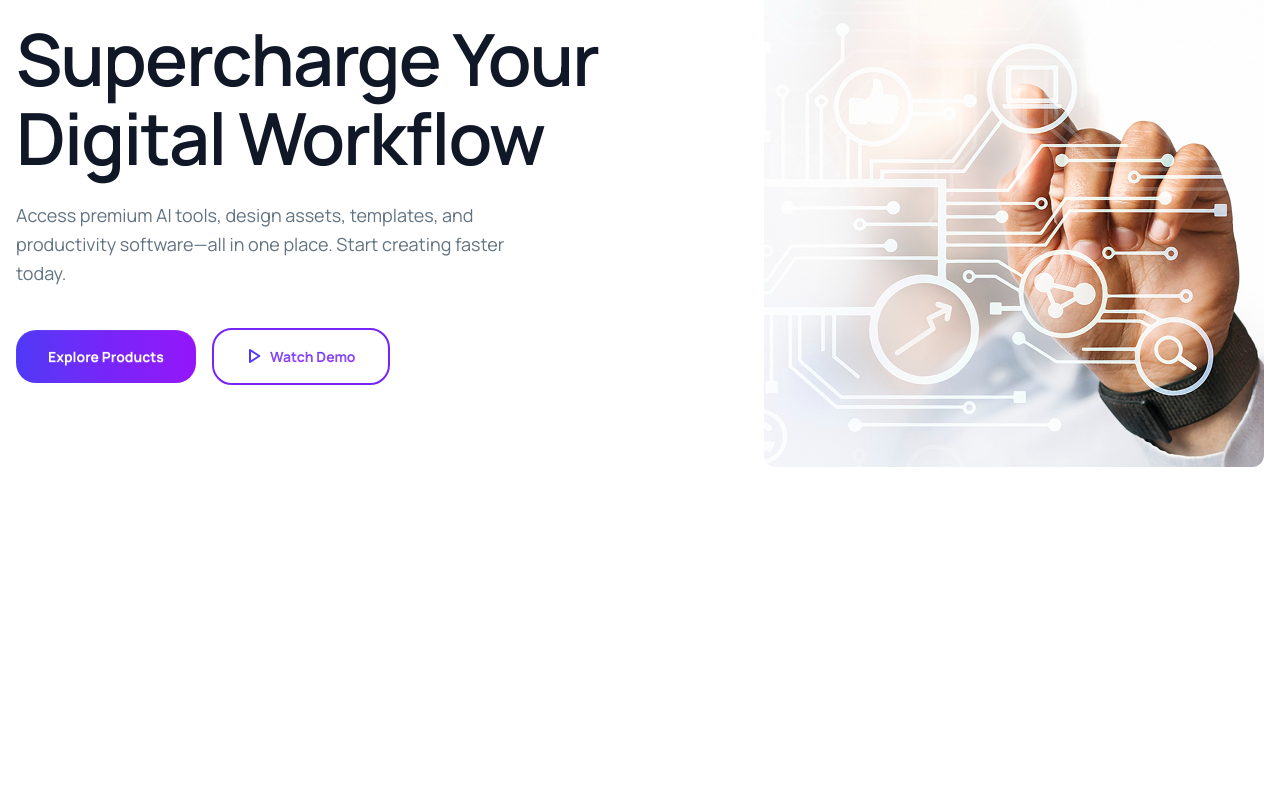
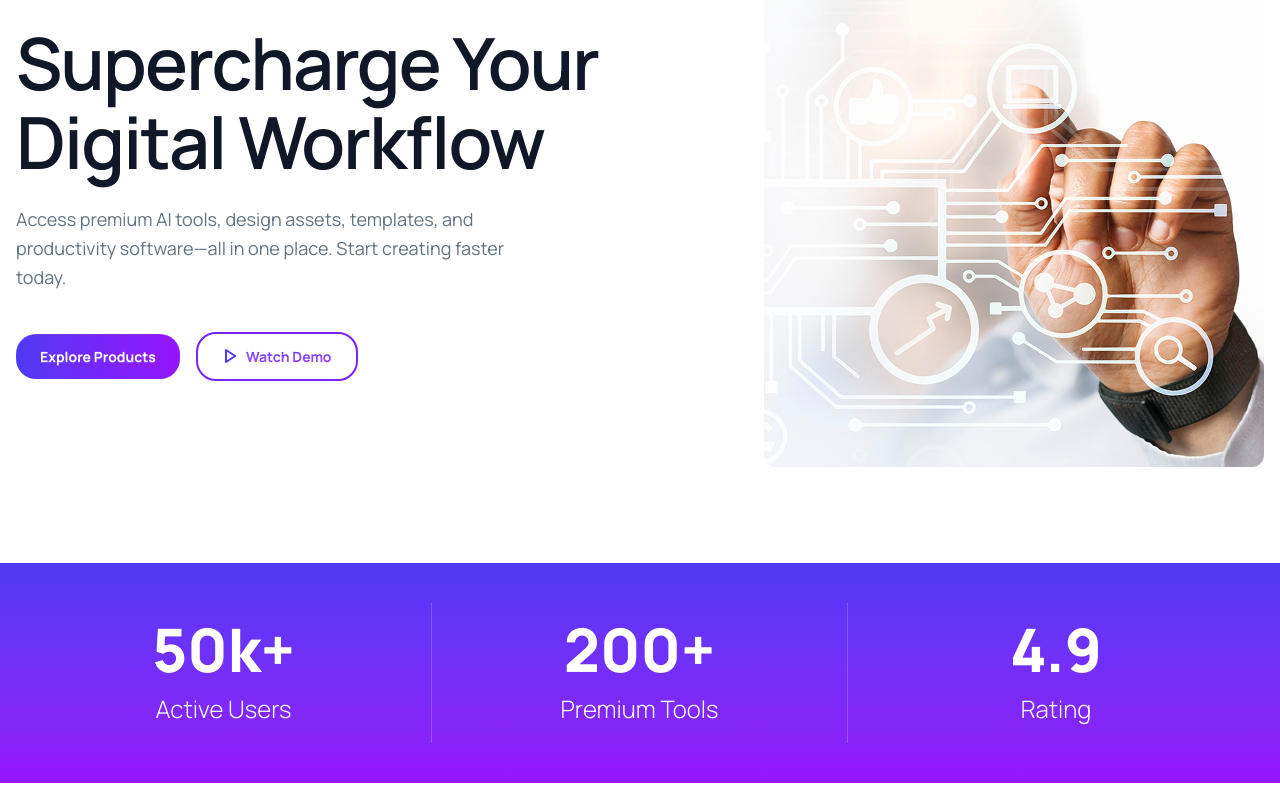
Before and after one commit to asibiqbal/digitools-platform, a React (Vite) app: page / in a window 1280 px wide. Shown: the part 307-1098 px from the top of the page. Before the commit the page ends 870 px from the top, so only its background shows below. Built offline with nearby package versions, Linux system fonts and the light colour scheme.

Commit message:
Added State section

```diff
--- a/src/App.jsx
+++ b/src/App.jsx
@@ -2,6 +2,7 @@
 import './App.css'
 import Banner from './component/Banner/Banner'
 import Navbar from './component/Navbar/Navbar'
+import State from './component/State/State'
 
 function App() {
 
@@ -9,6 +10,7 @@ function App() {
     <>
     <Navbar></Navbar>
     <Banner></Banner>
+    <State></State>
     </>
   )
 }
--- a/src/component/Banner/Banner.jsx
+++ b/src/component/Banner/Banner.jsx
@@ -53,11 +53,11 @@ const Banner = () => {
         </p>
 
         <div className="flex flex-wrap items-center gap-4 mt-4">
-          <a className="btn border-none font-bold px-8 py-4 rounded-[20px] bg-linear-to-r from-[#4F39F6] via-[#7625F8] to-[#9514FA] text-white hover:opacity-90 min-h-0 h-auto">
+          <a className="btn border-none font-bold px-6 py-3 rounded-[20px] bg-linear-to-r from-[#4F39F6] via-[#7625F8] to-[#9514FA] text-white hover:opacity-90 min-h-0 h-auto">
             Explore Products
           </a>
 
-          <button className="btn min-h-0 h-auto font-bold px-8 py-4 rounded-[20px] border-2 bg-transparent border-[#7625F8] hover:bg-purple-50 flex items-center gap-2">
+          <button className="btn min-h-0 h-auto font-bold px-6 py-3 rounded-[20px] border-2 bg-transparent border-[#7625F8] hover:bg-purple-50 flex items-center gap-2">
             <svg
               xmlns="http://www.w3.org/2000/svg"
               viewBox="0 0 24 24"
--- /dev/null
+++ b/src/component/State/State.jsx
@@ -0,0 +1,44 @@
+
+const State = () => {
+    return (
+        <div>
+            <div className="w-full bg-linear-to-b from-[#4F39F6] to-[#9514FA] py-16 md:py-10 mb-2">
+  <div className="max-w-7xl mx-auto px-4 grid grid-cols-1 md:grid-cols-3 gap-12 md:gap-0 text-center items-center">
+
+    {/* Left Column */}
+    <div className="flex flex-col items-center justify-center md:border-r border-white/20 last:border-none py-4">
+      <h4 className="text-[60px] font-extrabold text-white capitalize leading-none mb-3">
+        50k+
+      </h4>
+      <p className="text-[24px] font-light text-white">
+        Active Users
+      </p>
+    </div>
+
+    {/* Middle Column */}
+    <div className="flex flex-col items-center justify-center md:border-r border-white/20 last:border-none py-4">
+      <h4 className="text-[60px] font-extrabold text-white capitalize leading-none mb-3">
+        200+
+      </h4>
+      <p className="text-[24px] font-light text-white">
+        Premium Tools
+      </p>
+    </div>
+
+    {/* Right Column */}
+    <div className="flex flex-col items-center justify-center md:border-r border-white/20 last:border-none py-4">
+      <h4 className="text-[60px] font-extrabold text-white capitalize leading-none mb-3">
+        4.9
+      </h4>
+      <p className="text-[24px] font-light text-white">
+        Rating
+      </p>
+    </div>
+
+  </div>
+</div>
+        </div>
+    );
+};
+
+export default State;
```
